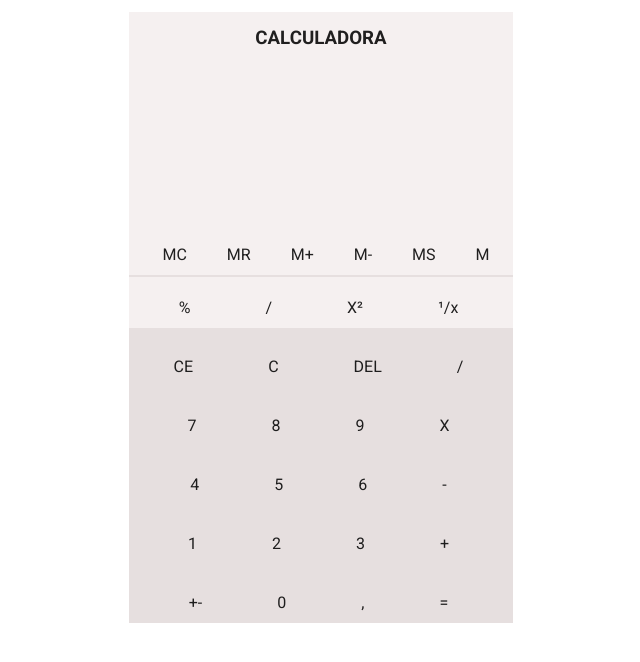
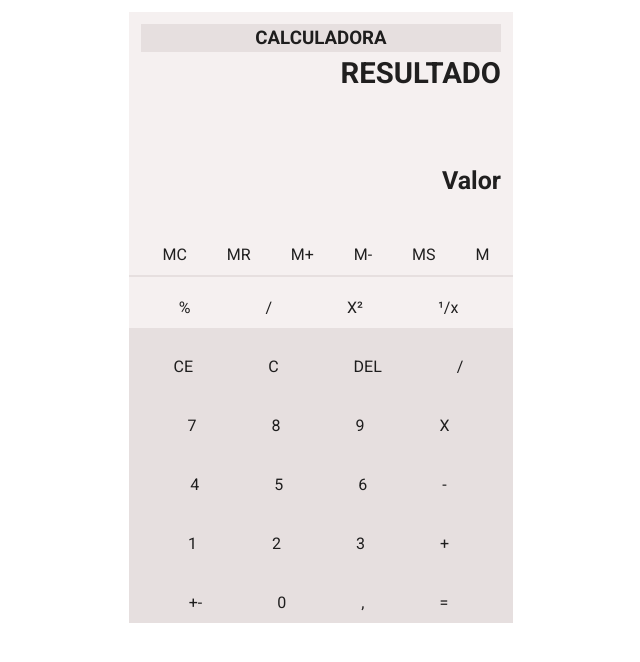
Before and after one commit to GustavoMKarnopp/Calculadora, a Vue app: page / in a window 1280 px wide. Shown: the top 662 px of the page, without its empty margins (331-971 px from the left). Built offline with nearby package versions, Linux system fonts and the light colour scheme.

Commit message:
Reorganizando Layout

```diff
--- a/src/components/shared/AppLayout.vue
+++ b/src/components/shared/AppLayout.vue
@@ -5,8 +5,11 @@
           <div class="nome">
               <h3>CALCULADORA</h3>
           </div>
+          <div class="Resultado">
+            <h3 class="result">RESULTADO</h3><!--ARRUMAR O LAYOUT-->
+          </div>
           <div class="Valores">
-              <h2>{{valor}}</h2>
+              <h2>Valor</h2>
           </div>
         </div >
       </v-container>
@@ -64,21 +67,11 @@
     </main>
 </template>
 <script>
-export default {
-  data: () => ({
-    props:{
-      valor: 1
-    }
-  })
-}
 </script>
 <style>
 
 /* ------------------------------CONFIGURA O DISPLAY----------------------------------- */
-.display{
-  height: 200px;
-  width: 100%;
-}
+
     /* ------------------------------CONFIGURAÇÃO do MOBILE---------------------------------- */
 
   @media (min-width: 320px){
@@ -92,6 +85,10 @@ export default {
   .header{
     position: fixed;
   }
+  .display{
+  height: 175px;
+  width: 100%;
+}
   .btsF2{
     margin:0px 10px 7px 20px;
   }
@@ -102,7 +99,7 @@ export default {
       float: right;
       width: 100%;
       height: 50px;
-      margin-top: 130px;
+      margin-top: 80px;
       bottom:0;
       padding-bottom: 0;
     }
@@ -110,8 +107,19 @@ export default {
       font-size: 25px;
       float: right;
     }
+    .result{
+      float: right;
     }
+     h2{
+      float: right;
 
+    }
+    .result{
+      float: right;
+    }
+    .nome{
+      background-color:  #e6dfdf ;
+    }
 /* ------------------------------CONFIGURAÇÃO do TABLET---------------------------------- */
 
     @media (min-width: 768px){
@@ -129,9 +137,12 @@ export default {
         margin-left:  35%;
         width: 30%;
         background-color: #f5f0f0;
+      }.display{
+        height: 200px;
+        width: 100%;
       }
       .btsC1{
-        margin:5px 31px 13px 14px;;
+        margin: 0px 30px 13px 14px;
       }
       .btsF2{
        margin:0px 20px 2px 30px;
@@ -140,13 +151,31 @@ export default {
         float: right;
         width: 100%;
         height: 50px;
-        margin-top: 130px;
+        margin-top: 80px;
         bottom:0;
         padding-bottom: 0;
     }
       h2{
         font-size: 25px;
         float: right;
+    }
+    .result{
+      float: right;
+    }
+    .Resultado{
+      font-size: 25px;
+      width: 100%;
+      height: 50px;
+    }
+     h2{
+      float: right;
+
+    }
+    .result{
+      float: right;
+    }
+    .nome{
+      background-color:  #e6dfdf ;
     }
     }
   /* ------------------------------CONFIGURAÇÃO do DESKTOP---------------------------------- */
@@ -166,6 +195,10 @@ export default {
       width: 30%;
       background-color: #f5f0f0;
     }
+    .display{
+      height: 200px;
+      width: 100%;
+    }
     .bts{
          margin:0px 15px 2px 25px;
       }
@@ -179,13 +212,19 @@ export default {
       float: right;
       width: 100%;
       height: 50px;
-      margin-top: 130px;
+      margin-top: 60px;
       bottom:0;
       padding-bottom: 0;
     }
     h2{
       float: right;
-      font-size: 25px;
+
+    }
+    .result{
+      float: right;
+    }
+    .nome{
+      background-color:  #e6dfdf ;
     }
    }
 
@@ -214,5 +253,5 @@ export default {
     .BotoesC5{
       background-color:  #e6dfdf ;
     }
-
+}
 </style>
```
Lines whose indentation alone changed are shown as unchanged.
